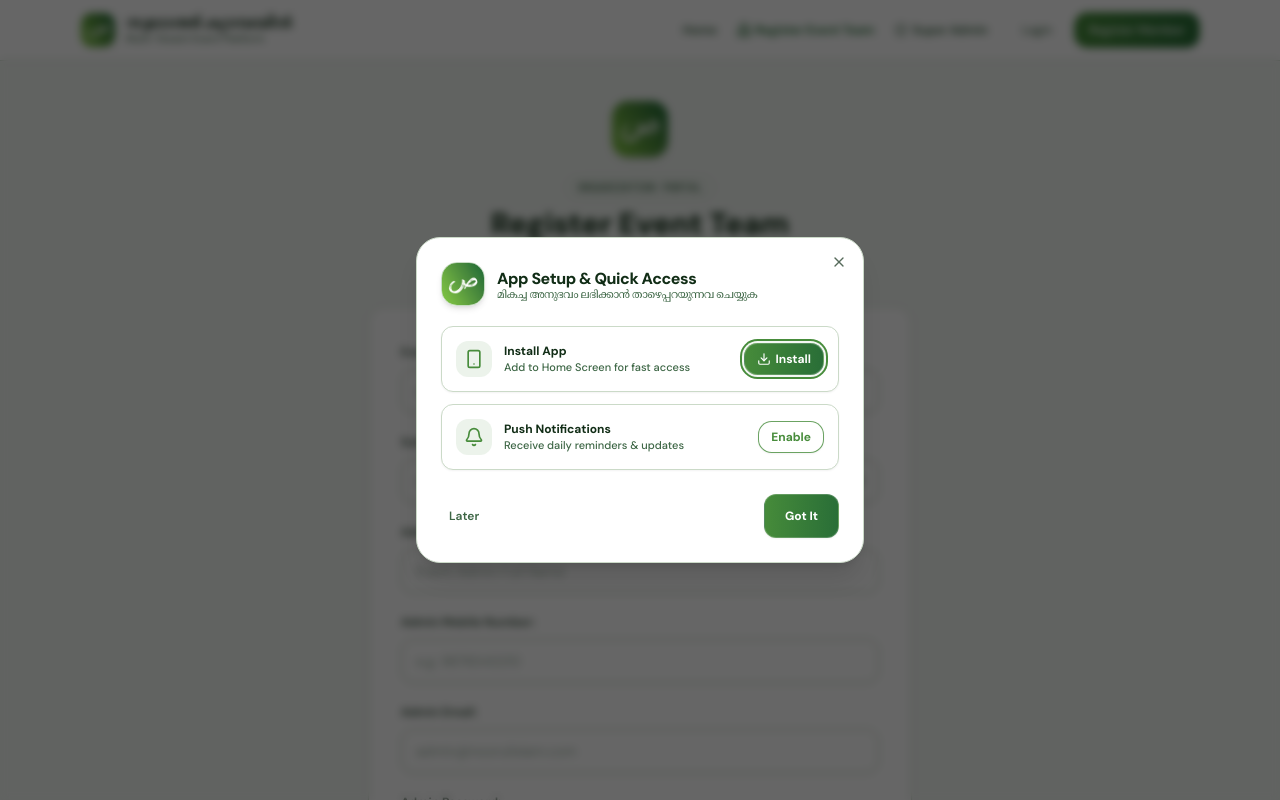
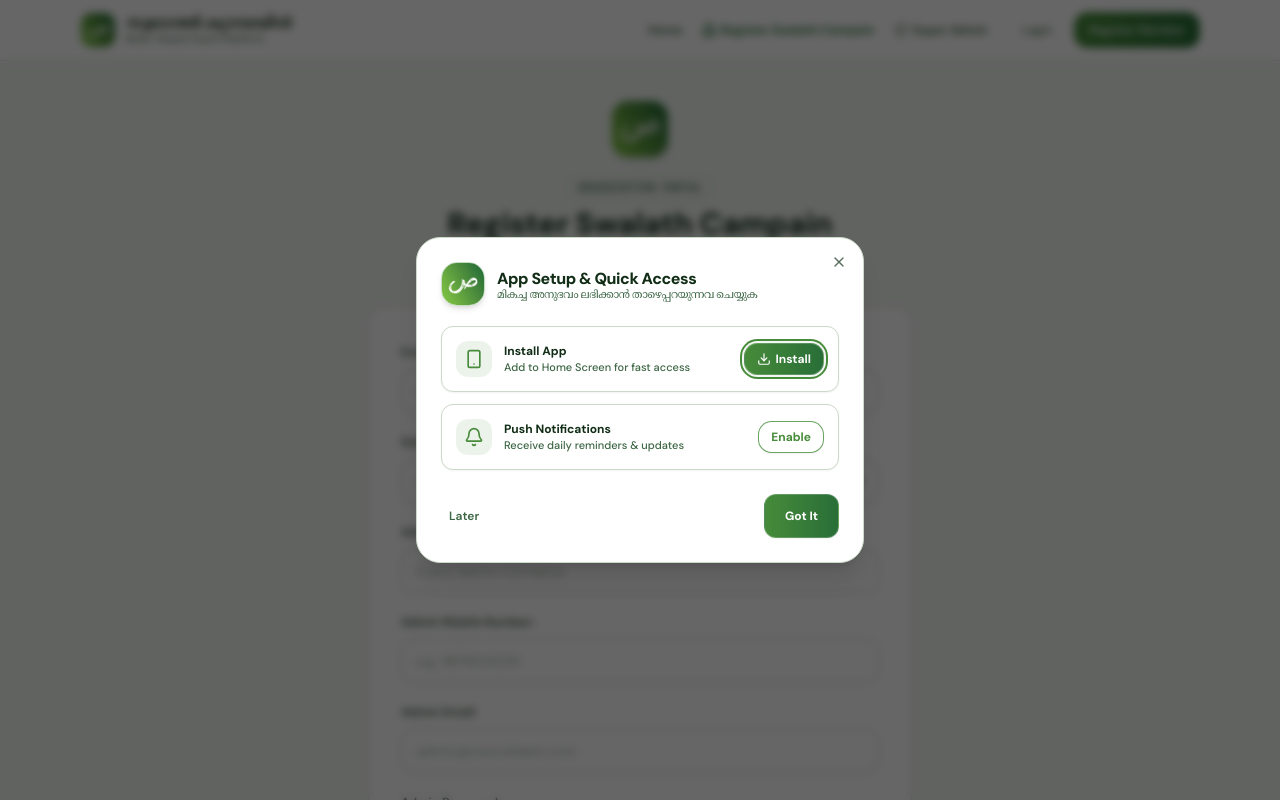
Before and after one commit to cholayilmadrassa/salath_presentation, a React (Vite) app in the folder client/: page /register-team in a window 1280 px wide. Shown: the top 800 px of the page. Built offline with nearby package versions, Linux system fonts and the light colour scheme; no server answers.

Commit message:
change alert view

```diff
--- a/client/src/components/Navbar.jsx
+++ b/client/src/components/Navbar.jsx
@@ -76,7 +76,7 @@
             }
           >
             <Building2 className="w-3.5 h-3.5" />
-            <span>Register Event Team</span>
+            <span>Register Swalath Campain</span>
           </NavLink>
 
           <NavLink
--- a/client/src/pages/EventHome.jsx
+++ b/client/src/pages/EventHome.jsx
@@ -11,7 +11,7 @@
 import {
   Crown, Sparkles, Settings, ArrowUpRight, Star, Calendar, Award,
   TrendingUp, Plus, Heart, Users, BookOpen, Flame, Moon,
-  ChevronRight, Zap, Target
+  ChevronRight, Zap, Target, LogIn
 } from "lucide-react";
 import Footer from "../components/Footer.jsx";
 import SettingsModal from "../components/SettingsModal.jsx";
@@ -186,13 +186,24 @@
           </div>
 
           <Button
-            onClick={() => navigate(user || authUser ? '/counter' : '/signup')}
+            onClick={() => navigate(user || authUser ? '/counter' : '/login')}
             className="relative z-10 w-full text-sm font-extrabold py-3.5 px-6 rounded-2xl shadow-xl border border-[#F5E6B3]/60 bg-[#F5E6B3] text-[#07351F] hover:brightness-105 active:scale-[0.98] transition-all flex items-center justify-center gap-2.5 h-auto"
           >
-            <div className="w-7 h-7 rounded-full bg-[#07351F]/15 flex items-center justify-center shrink-0">
-              <Plus className="w-4 h-4 stroke-[3] text-[#07351F]" />
-            </div>
-            <span className="tracking-wide text-base">Submit Swalath</span>
+            {user || authUser ? (
+              <>
+                <div className="w-7 h-7 rounded-full bg-[#07351F]/15 flex items-center justify-center shrink-0">
+                  <Plus className="w-4 h-4 stroke-[3] text-[#07351F]" />
+                </div>
+                <span className="tracking-wide text-base">Submit Swalath</span>
+              </>
+            ) : (
+              <>
+                <div className="w-7 h-7 rounded-full bg-[#07351F]/15 flex items-center justify-center shrink-0">
+                  <LogIn className="w-4 h-4 stroke-[2.5] text-[#07351F]" />
+                </div>
+                <span className="tracking-wide text-base">Login</span>
+              </>
+            )}
           </Button>
         </div>
       </section>
--- a/client/src/pages/EventTeamRegister.jsx
+++ b/client/src/pages/EventTeamRegister.jsx
@@ -102,8 +102,7 @@
           Organization Portal
         </Badge>
         <h1 className="text-2xl sm:text-3xl font-extrabold text-foreground">
-          Register Event Team
-        </h1>
+Register Swalath Campain        </h1>
         <p className="text-xs font-medium max-w-md mx-auto text-muted-foreground">
           Create a dedicated subdomain portal for your organization, mahallu, or campaign team.
         </p>
--- a/client/src/pages/PlatformLanding.jsx
+++ b/client/src/pages/PlatformLanding.jsx
@@ -2,6 +2,7 @@
 import { api } from "../api.js";
 import { getHijriDate } from "../utils/hijri.js";
 import { Link } from "react-router-dom";
+import { useTenant } from "../context/TenantContext.jsx";
 import { Card, CardContent } from "@/components/ui/card";
 import { Button } from "@/components/ui/button";
 import { Badge } from "@/components/ui/badge";
@@ -56,12 +57,13 @@
 }
 
 export default function PlatformLanding() {
+  const { activeTenant } = useTenant();
   const [totalEventCount, setTotalEventCount] = useState(0);
   const [totalMemberCount, setTotalMemberCount] = useState(0);
   const [approvedEvents, setApprovedEvents] = useState([]);
   const [loading, setLoading] = useState(true);
 
-  const hijri = getHijriDate();
+  const hijri = activeTenant ? getHijriDate() : null;
 
   useEffect(() => {
     setLoading(true);
@@ -71,6 +73,7 @@
       })
       .catch(() => { });
 
+    if (activeTenant) {
       api("/counts/leaderboard/all?limit=100")
         .then((allRows) => {
           if (Array.isArray(allRows)) {
@@ -81,7 +84,10 @@
         })
         .catch(() => { })
         .finally(() => setLoading(false));
-  }, []);
+    } else {
+      setLoading(false);
+    }
+  }, [activeTenant]);
 
   const rootDomain = import.meta.env.VITE_PLATFORM_ROOT_DOMAIN
 
@@ -115,8 +121,7 @@
             </Link>
             <Link to="/register-team">
               <Button size="sm" className="rounded-xl font-bold text-xs shadow-md">
-                Register Event
-              </Button>
+Register Swalath Campain              </Button>
             </Link>
           </div>
         </div>
@@ -144,7 +149,8 @@
             </p>
           </div>
 
-          {/* Total Counter Summary */}
+          {/* Total Counter Summary — only shown when an active tenant exists */}
+          {activeTenant && (
             <div className="inline-flex flex-col sm:flex-row items-center gap-4 bg-black/25 backdrop-blur-md p-4 rounded-2xl border border-white/15 mx-auto max-w-lg w-full justify-around">
               <div className="text-center">
                 <span className="text-[10px] uppercase tracking-wider font-extrabold block text-[#E6F4ED]">
@@ -169,17 +175,18 @@
                   Today's Hijri Date
                 </span>
                 <span className="text-lg sm:text-xl font-extrabold font-arabic text-[#F5E6B3]" dir="rtl">
-                {hijri.formattedAr}
+                  {hijri?.formattedAr}
                 </span>
               </div>
             </div>
+          )}
 
           {/* Marketing Hero CTA Grid */}
           <div className="flex flex-col sm:flex-row items-center justify-center gap-3 pt-2 max-w-md mx-auto">
             <Button asChild size="lg" className="w-full sm:w-auto bg-[#D4AF37] text-[#07351F] hover:bg-[#E2BE46]">
               <Link to="/register-team">
                 <Building2 className="w-4 h-4 mr-2" />
-                <span>Register Event Team</span>
+                <span>Register Swalath Campain</span>
                 <ArrowRight className="w-4 h-4 ml-2" />
               </Link>
             </Button>
@@ -266,7 +273,7 @@
               <Button asChild size="sm" className="mt-2">
                 <Link to="/register-team">
                   <Plus className="w-4 h-4 mr-1.5" />
-                  <span>Register Event Team</span>
+                  <span>Register Swalath Campain</span>
                 </Link>
               </Button>
             </CardContent>
```
Also changed, not shown: 1 other file (tests, documents, lock files or other folders). Lines whose indentation alone changed are shown as unchanged.
